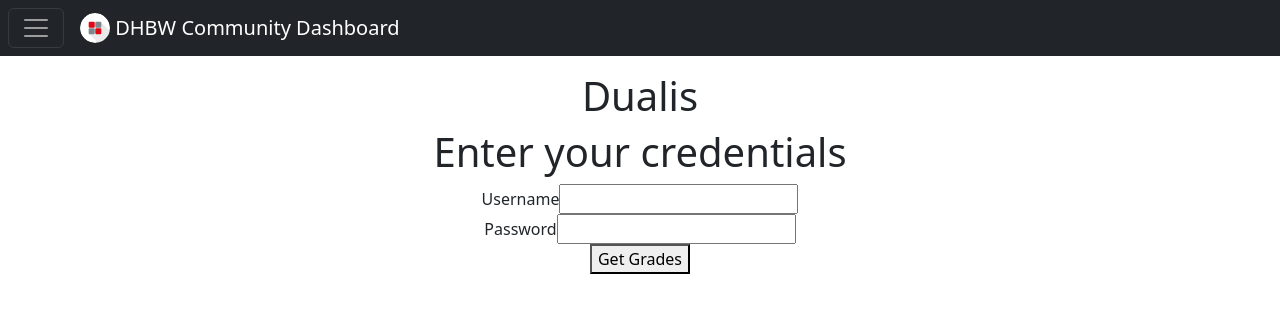
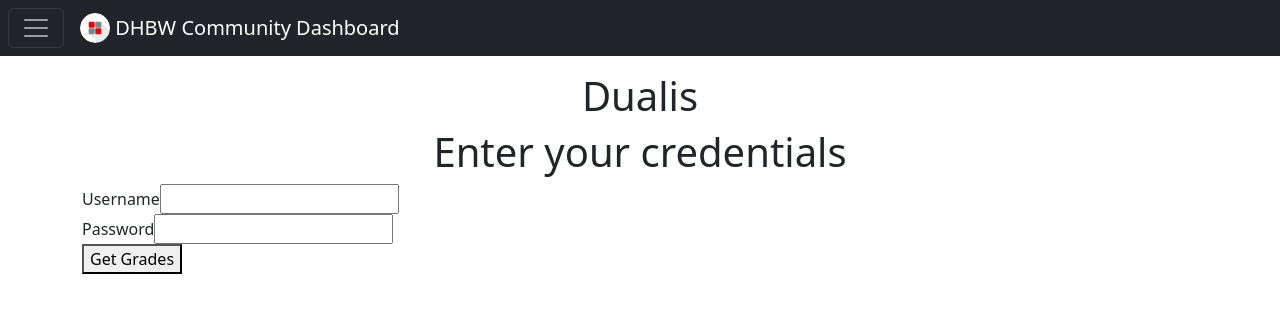
Before and after one commit to clueless-capybaras/dhbw-community-dashboard, a React (Create React App) app in the folder app/frontend/: page /dualis in a window 1280 px wide. Shown: the top 312 px of the page. Built offline with nearby package versions, Linux system fonts and the light colour scheme.

Commit message:
removed a css element that centers all text

```diff
--- a/app/frontend/src/App.css
+++ b/app/frontend/src/App.css
@@ -1,4 +1,4 @@
-.App {
+h1 {
   text-align: center;
 }
 
```
